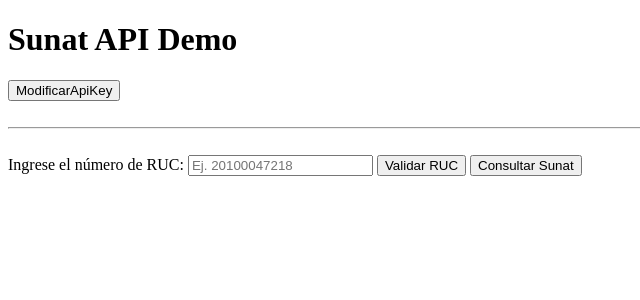
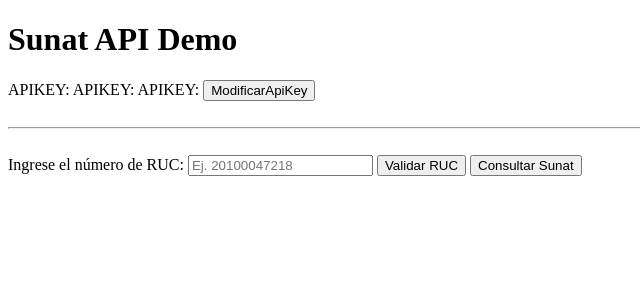
Before and after one commit to emersson126/RUCPREMIUM, a PHP site: page / in a window 1280 px wide. Shown: the top 300 px of the page, without its empty margins (0-640 px from the left). Run offline with PHP 8.4, Linux system fonts and the light colour scheme.

Commit message:
nuevamente14

```diff
--- a/index.php
+++ b/index.php
@@ -10,9 +10,9 @@
 
     <h1>Sunat API Demo</h1>
     <div>
-        <label id="apikeyAPI"></label>
-        <label id="emailAPI"></label>
-        <label id="statusAPI"></label>
+        <label>APIKEY: <span id="apikeyAPI"></span></label>
+        <label>APIKEY: <span id="emailAPI"></span></label>
+        <label>APIKEY: <span id="statusAPI"></span></label>
         <button onclick="modificarApiKey()">ModificarApiKey</button>
     </div>
     <br>
```
